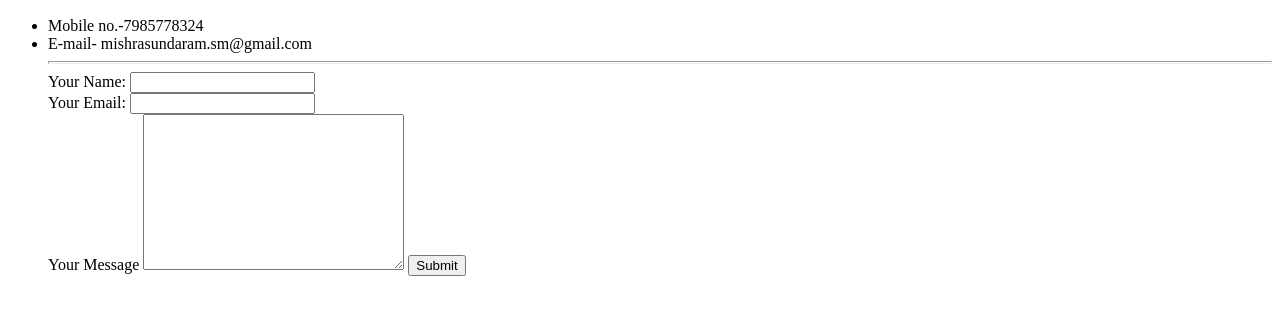
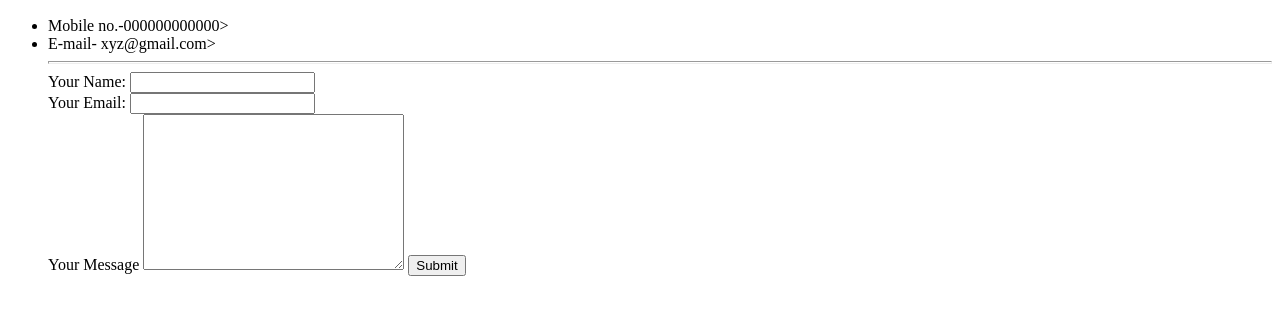
Before and after one commit to mishrasundaram/cv, a plain HTML site: page Contact Info.html in a window 1280 px wide. Shown: the part 50-364 px from the top of the page. Drawn offline with Linux system fonts and the light colour scheme.

Commit message:
Update Contact Info.html

```diff
--- a/Contact Info.html
+++ b/Contact Info.html
@@ -7,8 +7,8 @@
   <body>
     <h2>Contact Info.</h2>
        <ul>
-         <li>Mobile no.-7985778324 </li>
-         <li>E-mail- mishrasundaram.sm@gmail.com</li>
+         <li>Mobile no.-000000000000>
+         <li>E-mail- xyz@gmail.com>
          <hr size="3">
          <form action="mailto:mishrasundaram.sm@gmail.com" method="post" enctype="text/plain" >
            <label>Your Name:</label>
```
